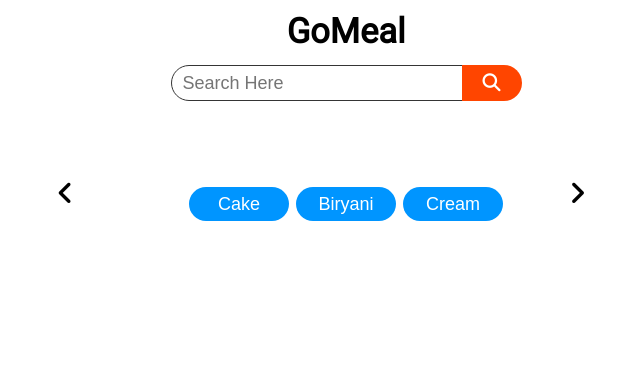
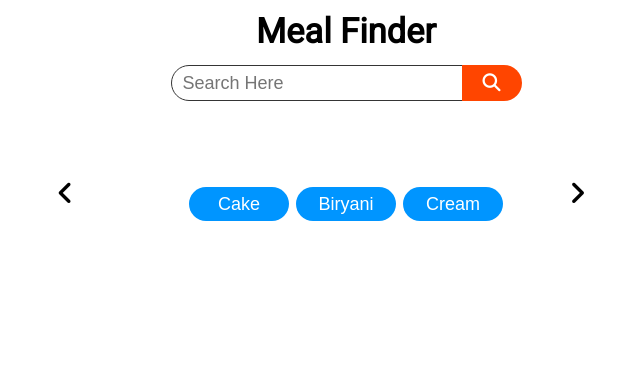
Before and after one commit to arnab2021maity/GoMeal, a plain HTML site: page index.html in a window 1280 px wide. Shown: the whole page, without its empty margins (294-934 px from the left). Drawn offline with Linux system fonts and the light colour scheme; a web font is replaced by a local one.

Commit message:
Update index.html

```diff
--- a/index.html
+++ b/index.html
@@ -3,7 +3,7 @@
 <head>
     <meta charset="UTF-8">
     <meta name="viewport" content="width=device-width, initial-scale=1.0">
-    <title>Document</title>
+    <title>GoMeal</title>
     <link rel="stylesheet" href="style.css">
     <link href="https://fonts.googleapis.com/css2?family=Abril+Fatface&family=Catamaran:wght@200&family=Courgette&family=Dancing+Script:wght@700&family=Edu+TAS+Beginner:wght@700&family=Lato:wght@300;900&family=Mukta:wght@700&family=Mulish:wght@300&family=Open+Sans&family=PT+Sans:ital,wght@1,700&family=Poppins:wght@300&family=Raleway:wght@100&family=Roboto&family=Roboto+Condensed:wght@700&family=Roboto+Slab&display=swap" rel="stylesheet">
     <script src="https://kit.fontawesome.com/f30fac2c61.js" crossorigin="anonymous"></script>
@@ -12,7 +12,7 @@
      <div class="container">
         <nav>
             <div class="logo">
-                <h1>GoMeal</h1>
+                <h1>Meal Finder</h1>
             </div>
             <div class="searchBar">
                 <input type="text" placeholder="Search Here" id="searchInput">
```
